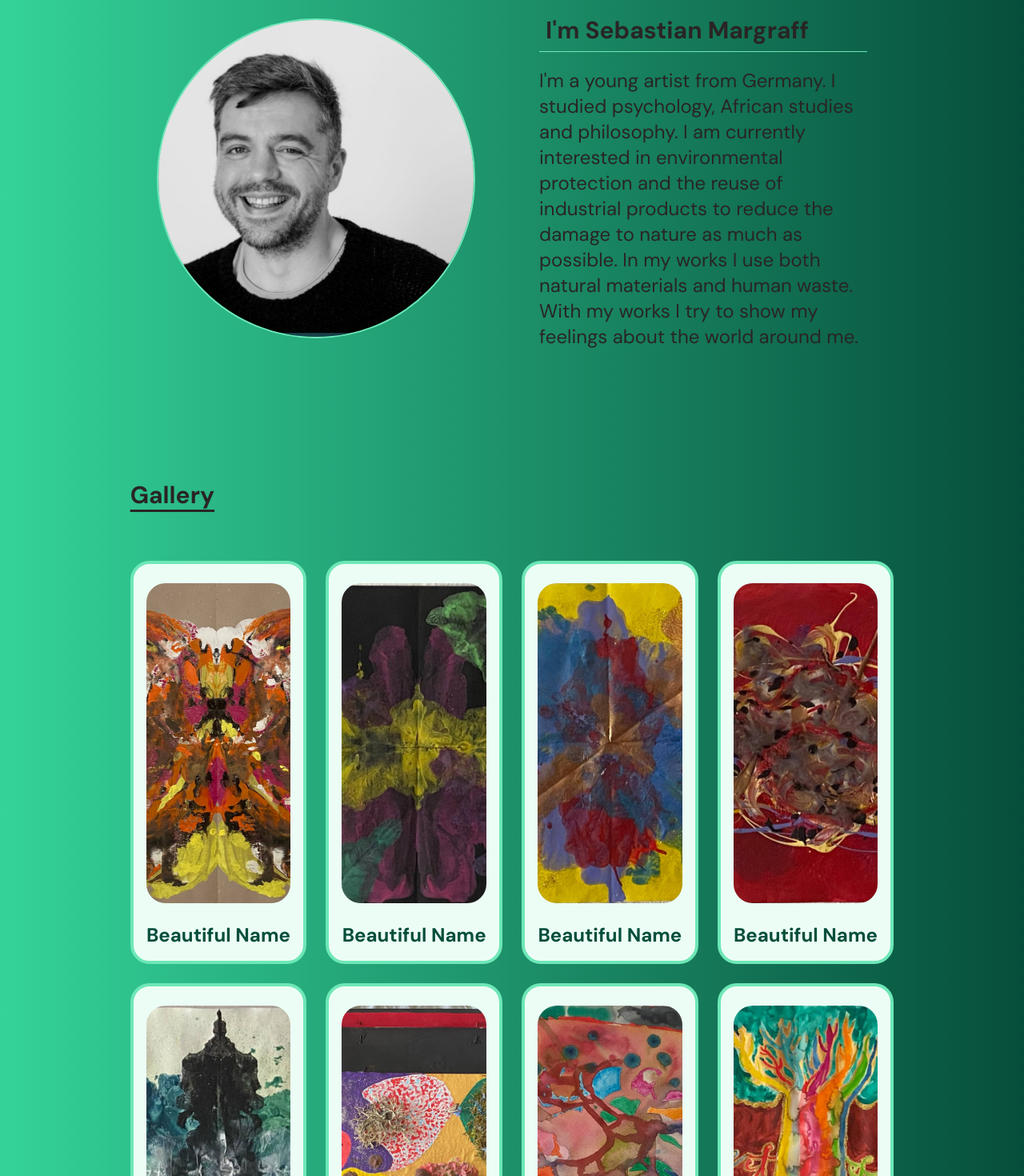
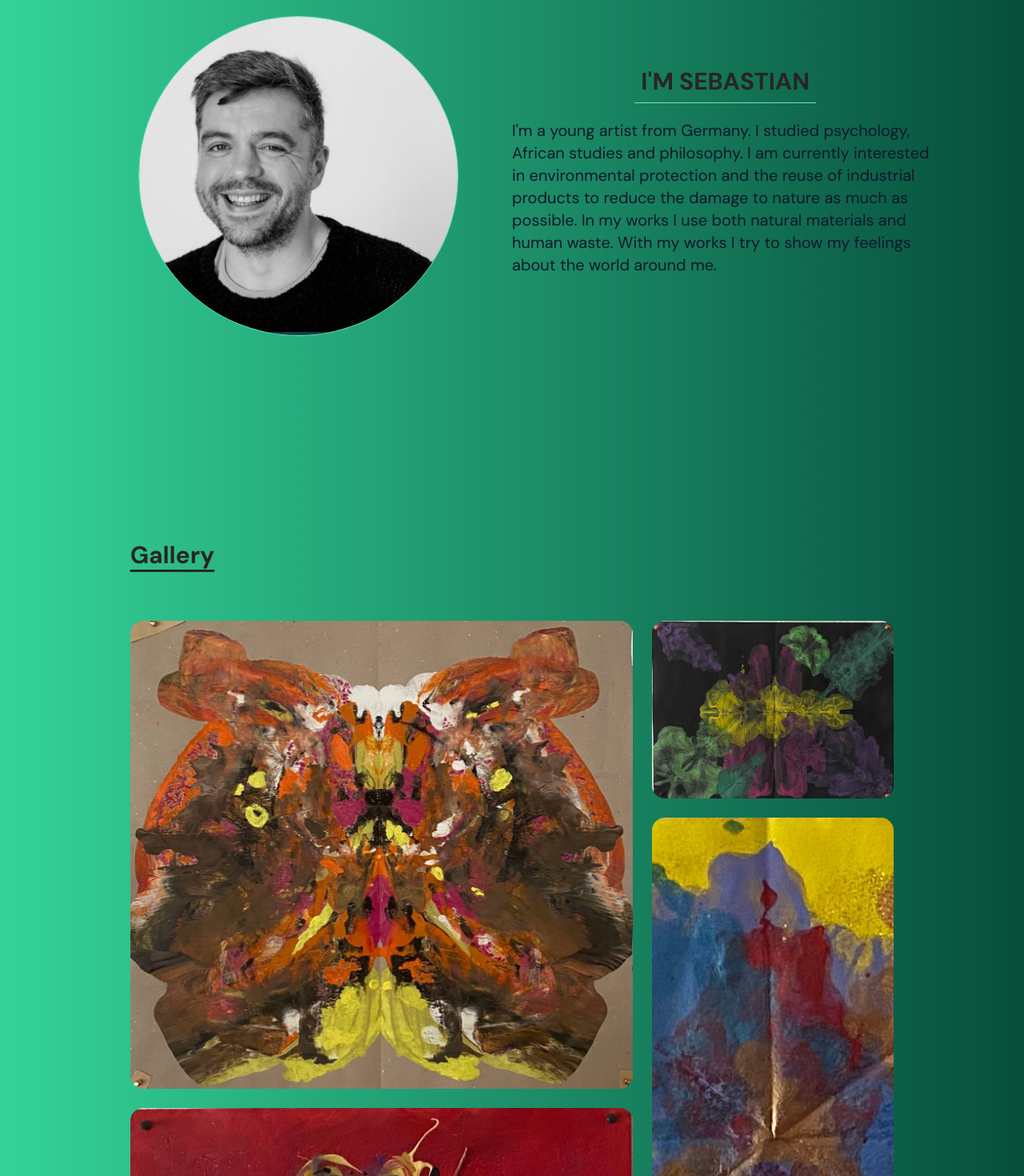
Before and after one commit to AliFeruz/Rakhudu, a React (Vite) app: page / in a window 1280 px wide. Shown: the part 260-1730 px from the top of the page at 80% size. Built offline with nearby package versions, Linux system fonts and the light colour scheme.

Commit message:
added BentoGrid

```diff
--- a/src/components/Card.tsx
+++ b/src/components/Card.tsx
@@ -4,14 +4,16 @@ import { ArtType } from '../shared/types'
 
 type Props = {
     item: ArtType;
+    className: string;
 }
 
-const Card = ({item}: Props) => {
+const Card = ({item, className}: Props) => {
 
 
   return (
     <motion.div
-    className='flex flex-col cursor-pointer p-4 items-center justify-center border-4 border-emerald-300 rounded-[1.5rem] bg-emerald-50 gap-6'
+    className={`relative flex flex-col cursor-pointer items-center
+    justify-center hover:shadow-lg transition-shadow duration-300 ${className}`}
     initial="hidden"
     whileInView="visible"
     viewport={{ once: true, amount: 0.5 }}
@@ -19,12 +21,15 @@ const Card = ({item}: Props) => {
     variants={{
     hidden: { opacity: 0, x: 50 },
     visible: { opacity: 1, x: 0 },}}>
-      <div className=' '>
+      <div className='relative w-full h-full rounded-2xl overflow-hidden'>
         <img src={item.image} alt="image"
-        className="md:h-[400px] md:w-[400px] mt-2 h-[250px] w-[250px] object-cover rounded-[1.5rem]"/>
+        className='object-cover w-full h-full transition-transform sm:h-[400] sm:w-[400]
+        duration-300 transform hover:scale-110'/>
+        <div className='absolute inset-0 bg-gradient-to-t from-black via-emerald-950 to-transparent flex
+        items-end justify-center opacity-0 hover:opacity-100 transition-opacity duration-300 p-4'>
+          <h3 className='font-bold text-emerald-50 text-2xl text-center'>{item.title}</h3>
+        </div>
       </div>
-
-    <h3 className='font-bold text-emerald-900 text-2xl text-center'>{item.title}</h3>
     </motion.div>
   )
 }
--- a/src/index.css
+++ b/src/index.css
@@ -32,6 +32,6 @@ body,
         @apply mb-5 border-2 border-emerald-200 w-full rounded-lg bg-gradient-to-l from-emerald-100 to-emerald-300 px-5 py-3 placeholder:text-stone-900;
     }
     .submitbutton{
-        @apply mt-5 border-2 border-emerald-900 rounded-lg bg-gradient-to-t from-emerald-200 via-emerald-400 to-emerald-50 px-20 py-3 text-stone-900 font-bold transition duration-500 hover:text-emerald-600;
+        @apply mt-5 border-2 border-emerald-600 rounded-lg bg-gradient-to-t from-emerald-200 via-emerald-400 to-emerald-50 px-20 py-3 text-stone-900 font-bold transition duration-500 hover:text-emerald-600;
     }
 }
--- a/src/pages/ContactMe/index.tsx
+++ b/src/pages/ContactMe/index.tsx
@@ -1,6 +1,7 @@
 import { motion } from 'framer-motion';
 import { useForm } from 'react-hook-form';
 import { SelectedPage } from '../../shared/types';
+import { FormEvent } from 'react';
 
 
 type Props = {
@@ -11,7 +12,7 @@ const ContactMe = ({setSelectedPage}: Props) => {
     const { trigger, register, formState: {errors} } = useForm();
 
 
-    const onSubmit = async (e: any) => {
+    const onSubmit = async (e: FormEvent) => {
         const isValid = await trigger();
         if(!isValid) {
             e.preventDefault();
@@ -32,7 +33,7 @@ const ContactMe = ({setSelectedPage}: Props) => {
                           visible: { opacity: 1, x: 0 },
                         }}>
             <h1 className="basis-3/5 font-montserrat text-3xl font-bold">
-              <span className='text-emerald-50'>CONTACT ME </span>
+              <span className='text-emerald-50'>CONTACT ME {''}</span>
               TO KNOW MORE OF MY WORK
             </h1>
             <p className='my-5 text-2xl'>
--- a/src/pages/Gallery/index.tsx
+++ b/src/pages/Gallery/index.tsx
@@ -9,15 +9,18 @@ type Props = {
 
 const Gallery = ({setSelectedPage}: Props) => {
   return (
-    <section id='gallery' className='mx-auto pt-[2rem] sm:block w-5/6'>
+    <section id='gallery' className='mx-auto sm:block w-5/6'>
       <motion.div onViewportEnter={() => setSelectedPage(SelectedPage.Gallery)}>
         <div className='common-container'>
         <h2 className="font-bold text-3xl hover:text-emerald-200 underline underline-offset-8 w-full">Gallery</h2>
         <div
-        className='mt-16 grid lg:grid-cols-4 md:grid-cols-3
-        sm:grid-cols-2 grid-cols-1 sm:gap-6 gap-14'>
-          {Data.map((item:ArtType) => (
-            <Card item={item} key={item.id}/>
+        className='mt-16 grid lg:grid-cols-3 md:grid-cols-2
+        sm:grid-cols-2 grid-cols-1 gap-6'>
+          {Data.map((item:ArtType, index) => (
+            <Card item={item} key={item.id}
+            className={`${
+              index % 2 === 0 ? 'row-span-2' : 'row-span-1'
+            } ${index % 3 === 0 ? 'col-span-2' : 'col-span-1'}`}/>
           ))}
         </div>
         </div>
--- a/src/pages/Home/index.tsx
+++ b/src/pages/Home/index.tsx
@@ -6,27 +6,35 @@ type Props = {
   setSelectedPage: (value: SelectedPage) => void;
 }
 
-const Home = ({setSelectedPage}: Props) => {
+const Home = ({ setSelectedPage }: Props) => {
 
   return (
-    <section id="aboutme" className="mx-auto h-auto mt-32 w-5/6 py-10">
-      <motion.div className="md:flex mx-auto w-5/6 items-center justify-center"
+    <section id="aboutme" className="mx-auto min-h-screen md:mt-20 mt-32 w-5/6 flex items-center">
+      <motion.div className="flex flex-col lg:flex-row mx-auto w-full items-center justify-center"
         onViewportEnter={() => setSelectedPage(SelectedPage.AboutMe)}>
-            <div className="justify-between items-center gap-20 mt-16 md:flex">
+
+        <div className="flex items-center justify-center lg:w-1/2">
           <img src={hero} alt="image"
-                className="h-[250px] w-[250px] md:h-[400px] md:w-[400px] object-cover border-2 border-emerald-300 rounded-full"/>
-                <div className="pb-4">
+            className="h-[250px] w-[250px] md:h-[400px] md:w-[400px] object-cover
+            border border-emerald-300 rounded-full" />
+        </div>
+
+        <div className="flex flex-col items-center justify-center lg:w-1/2 p-6 lg:p-0">
           <motion.div
-                    className="mt-10 border-b border-emerald-300"
+            className="mt-10 lg:mt-0 border-b border-emerald-300"
             initial="hidden"
             whileInView="visible"
             viewport={{ once: true, amount: 0.5 }}
             transition={{ duration: 0.5 }}
             variants={{
               hidden: { opacity: 0, x: 50 },
-                       visible: { opacity: 1, x: 0 },}}>
-                        <h1 className="basis-3/5 font-montserrat p-2 text-3xl font-bold">I'm Sebastian Margraff</h1>
+              visible: { opacity: 1, x: 0 },
+            }}>
+            <h1 className="font-montserrat uppercase p-2 text-3xl font-bold text-center lg:text-left">
+              I'm Sebastian
+            </h1>
           </motion.div>
+
           <motion.div
             initial="hidden"
             whileInView="visible"
@@ -34,21 +42,22 @@ const Home = ({setSelectedPage}: Props) => {
             transition={{ delay: 0.2, duration: 0.5 }}
             variants={{
               hidden: { opacity: 0, x: -50 },
-                       visible: { opacity: 1, x: 0 },}}
-                       className="object-contain">
-                        <p className="my-5 text-2xl">
+              visible: { opacity: 1, x: 0 },
+            }}
+            className="flex items-center justify-center lg:justify-start">
+            <p className="my-5 text-xl text-slate-900 text-center lg:text-left">
               I'm a young artist from Germany. I studied psychology,
               African studies and philosophy. I am currently interested in environmental
               protection and the reuse of industrial products to reduce the
               damage to nature as much as possible.
               In my works I use both natural materials and human waste.
-                        With my works I try to show my feelings about the world around me.</p>
+              With my works I try to show my feelings about the world around me.
+            </p>
           </motion.div>
-                </div>
         </div>
       </motion.div>
     </section>
   )
 }
 
-export default Home
+export default Home;
--- a/src/utils/data.ts
+++ b/src/utils/data.ts
@@ -20,61 +20,61 @@ export const Data: Array<ArtType> = [
     {
         id: 1,
         image: image1,
-        title: 'Beautiful Name',
+        title: "Ethereal Horizons",
         description: '',
     },
     {
         id: 2,
         image: image2,
-        title: 'Beautiful Name',
+        title: "Mystic Reflections",
         description: '',
     },
     {
         id: 3,
         image: image3,
-        title: 'Beautiful Name',
+        title: "Cosmic Dance",
         description: '',
     },
     {
         id: 4,
         image: image4,
-        title: 'Beautiful Name',
+        title: "Serenity in Bloom",
         description: '',
     },
     {
         id: 5,
         image: image5,
-        title: 'Beautiful Name',
+        title: "Abstract Symphony",
         description: '',
     },
     {
         id: 6,
         image: image6,
-        title: 'Beautiful Name',
+        title: "Whispers of Nature",
         description: '',
     },
     {
         id: 7,
         image: image7,
-        title: 'Beautiful Name',
+        title: "Celestial Dreams",
         description: '',
     },
     {
         id: 8,
         image: image8,
-        title: 'Beautiful Name',
+        title: "Fragmented Realities",
         description: '',
     },
     {
         id: 9,
         image: image9,
-        title: 'Beautiful Name',
+        title: "Urban Rhythms",
         description: '',
     },
     {
         id: 10,
         image: image10,
-        title: 'Beautiful Name',
+        title: "Timeless Echoes",
         description: '',
     },
     {
--- a/tailwind.config.js
+++ b/tailwind.config.js
@@ -1,7 +1,7 @@
 /** @type {import('tailwindcss').Config} */
-const defaultTheme = require('tailwindcss/defaultTheme')
+import tailwindcssAnimate from 'tailwindcss-animate';
 
-module.exports = {
+export default  {
   darkMode: ['class'],
   content: [
     './pages/**/*.{ts,tsx}',
@@ -75,5 +75,5 @@ module.exports = {
       },
     },
   },
-  plugins: [require('tailwindcss-animate')],
+  plugins: [tailwindcssAnimate],
 };
```
Also changed, not shown: 1 other file (tests, documents, lock files or other folders). Lines whose indentation alone changed are shown as unchanged.
